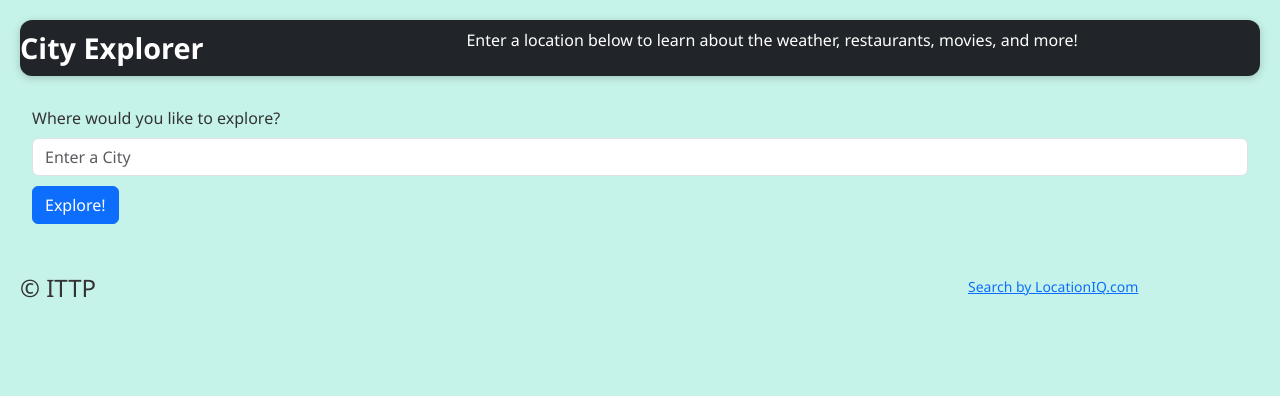
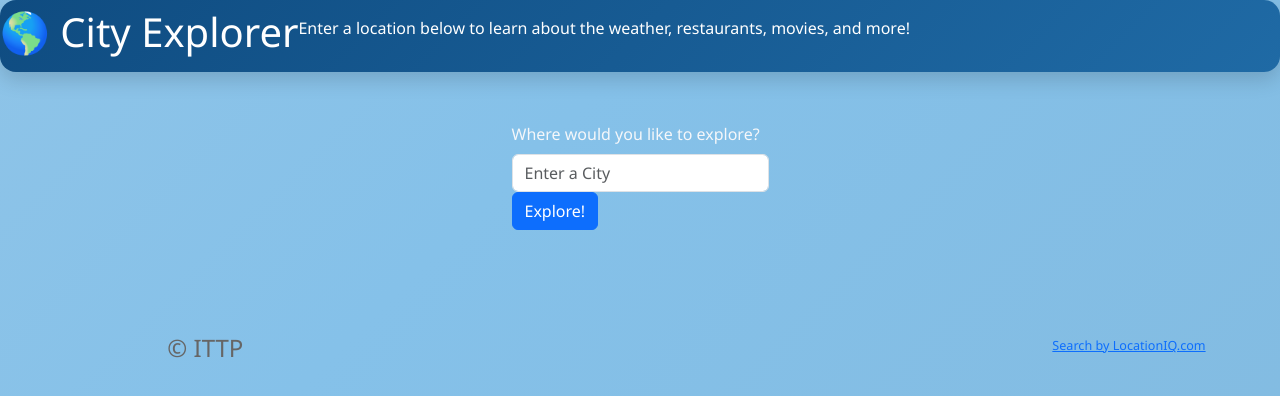
Before and after one commit to jtimm-gicw/city-explorer, a React (Vite) app: page / in a window 1280 px wide. Shown: the top 396 px of the page. Built offline with nearby package versions, Linux system fonts and the light colour scheme; no server answers.

Commit message:
added and updated weather, weatherday, and explore

```diff
--- a/src/App.jsx
+++ b/src/App.jsx
@@ -3,6 +3,7 @@ import Footer from './Footer';
 import Explore from './Explore';
 import './assets/css/app.css';
 import 'bootstrap/dist/css/bootstrap.min.css';
+
 
 function App() {
   return (
--- a/src/Header.jsx
+++ b/src/Header.jsx
@@ -4,7 +4,7 @@ function Header() {
   return (
     <header>
       <Navbar bg='dark' expand="lg">
-        <h1>City Explorer</h1>
+        <h1>🌎 City Explorer</h1>
         <p>Enter a location below to learn about the weather, restaurants, movies, and more!</p>
       </Navbar>
     </header>
--- /dev/null
+++ b/src/Movies.jsx
@@ -0,0 +1,28 @@
+// Lab 8: Create a Movies component to display movies
+
+export default function Movies({ movies = [] }) {
+  return (
+    <section className="movies-section">
+      <h2>Movies Related to This City</h2>
+
+      <div className="movies-container">
+        {movies.map((movie, index) => (
+          <div className="card" key={index}>
+            <h3>{movie.title || 'No Title Available'}</h3>
+
+            <img
+              src={movie.image_url}
+              alt={movie.title || 'movie poster'}
+            />
+
+            <p>{movie.overview}</p>
+
+            <p>⭐ {movie.average_votes}</p>
+            <p>Votes: {movie.total_votes}</p>
+            <p>Released: {movie.released_on}</p>
+          </div>
+        ))}
+      </div>
+    </section>
+  );
+}// Once complete, import and use this component in Explore.jsx, passing in the movies state as a prop.
--- a/src/Weather.jsx
+++ b/src/Weather.jsx
@@ -3,20 +3,21 @@ import 'bootstrap/dist/css/bootstrap.min.css';
 import { Container } from 'react-bootstrap';
 import WeatherDay from './WeatherDay';
 
+
 class Weather extends React.Component {
   render() {
+    console.log('WEATHER PROPS:', this.props.weather);
+
     return(
       <div id="weather">
-        <Container style={{ width: '18rem' }}>
-          <h3>Weather:</h3>
-          {this.props.weather.map((day, idx) => (
-            <WeatherDay
-              key={idx}
-              day={day.date}
-              description={day.description}
-            />
-          ))
-          }
+        <h2>5-Day Forecast</h2>
+        <Container>
+          <h3>Weather</h3>
+            <div className="weather-container">
+              {this.props.weather.map((day, index) => (
+            <WeatherDay key={index} day={day} />
+              ))}
+            </div>
         </Container>
       </div>
     );
--- a/src/WeatherDay.jsx
+++ b/src/WeatherDay.jsx
@@ -8,21 +8,28 @@ class WeatherDay extends React.Component {
     console.log('weather day', this.props);
 
       // BUILD THE WEATHER ICON URL
-    const iconUrl =
-      `https://www.weatherbit.io/static/img/icons/${this.props.day.icon}.png`;
+    // const iconUrl =
+    //   `https://www.weatherbit.io/static/img/icons/${this.props.day.icon}.png`;
 
     return(
-      <div id="weather">
-        <Card style={{ width: '18rem' }}>
-          <Card.Header>{this.props.day.time}</Card.Header>
-          <Card.Body>
-            {/* WEATHER ICON */}
+      <div className="weather-card-wrapper">
+        <Card style={{ width: '18rem' }} className="card">
+          <Card.Header>{this.props.day.day}</Card.Header>
+            <Card.Title>
+              {this.props.day.description}
+            </Card.Title>
+              <Card.Body>
+            <p>High: {this.props.day.maxTemp}°</p>
+            <p>Low: {this.props.day.minTemp}°</p>
+
+
+            {/* WEATHER ICON
             <img
               src={iconUrl}
               alt={this.props.day.forecast}
-            />
+            /> */}
             {/* FORECAST TEXT */}
-            <Card.Title>{this.props.day.forecast}</Card.Title>
+            {/* <Card.Title>{this.props.day.description}</Card.Title> */}
           </Card.Body>
         </Card>
       </div>
--- a/src/assets/css/app.css
+++ b/src/assets/css/app.css
@@ -1,108 +1,235 @@
-/* body{
-    padding: 20px;
-    background-color: rgb(243, 223, 198);
-    margin: auto;
-  }
+/* ===== GLOBAL ===== */
 
-.cardGroup {
-display:flex;
-justify-content: center;
+body {
+  margin: 0;
+  padding: 0;
+  min-height: 100vh;
+
+  font-family: 'Segoe UI', Tahoma, Geneva, Verdana, sans-serif;
+
+background: linear-gradient(
+  -45deg,
+  #7fb3d5,
+  #85c1e9,
+  #a9cce3,
+  #76a9c7
+);
+
+  background-size: 400% 400%;
+  animation: gradientShift 15s ease infinite;
+
+  color: #f5f7fa;
 }
 
-nav {
-color: white;
+/* Center entire app */
+.main-container {
+  width: 100%;
+  max-width: 1100px;
+
+  margin: 0 auto;
+
+  display: flex;
+  flex-direction: column;
+  align-items: center;
+
+  padding: 20px;
 }
 
-nav h1{
-width: 36%;
+/* background animation */
+@keyframes gradientShift {
+  0% { background-position: 0% 50%; }
+  50% { background-position: 100% 50%; }
+  100% { background-position: 0% 50%; }
 }
 
-#map{
-text-align: center;
-width: 100%
-} */
+/* ===== NAVBAR ===== */
 
-body {
+nav {
+  width: 100%;
+  background: linear-gradient(135deg, #0f4c81, #1f6aa5);
+  color: white;
+
   padding: 20px;
-  background-color: rgb(198, 243, 233);
-  margin: auto;
-  font-family: 'Segoe UI', Tahoma, Geneva, Verdana, sans-serif;
-  color: #333;
+  border-radius: 16px;
+
+  box-shadow: 0 8px 20px rgba(0, 0, 0, 0.15);
+
+  margin-bottom: 30px;
+  text-align: center;
 }
 
-/* Card group layout */
-.cardGroup {
+/* ===== SEARCH SECTION ===== */
+
+.search-container {
+  width: 100%;
+  background: white;
+
+  padding: 25px;
+  border-radius: 16px;
+
+  box-shadow: 0 4px 15px rgba(0, 0, 0, 0.08);
+
+  margin-bottom: 30px;
+
   display: flex;
   justify-content: center;
-  flex-wrap: wrap;
-  gap: 20px;
-  margin-top: 30px;
 }
 
-/* Navigation styles */
-nav {
-  background-color: #6c4f3d;
-  padding: 15px 20px;
-  border-radius: 12px;
-  color: white;
-  box-shadow: 0 2px 8px rgba(0, 0, 0, 0.2);
+/* ===== CITY INFO ===== */
+
+.city-info {
+  width: 100%;
+  text-align: center;
+
+  background: white;
+  padding: 20px;
+
+  border-radius: 16px;
+
+  box-shadow: 0 4px 15px rgba(0, 0, 0, 0.08);
+
   margin-bottom: 30px;
 }
 
-nav h1 {
-  margin: 0;
-  width: 36%;
-  font-size: 1.8rem;
-  font-weight: bold;
+/* ===== MAP ===== */
+
+#map {
+  width: 100%;
+  max-width: 1000px;
+
+  margin: 0 auto 40px auto;
+
+  border-radius: 20px;
+  overflow: hidden;
+
+  box-shadow: 0 10px 25px rgba(0, 0, 0, 0.15);
 }
 
-.btn, btn-primary {
-  margin-top: 10px;
+/* ===== WEATHER + MOVIES LAYOUT ===== */
+
+.weather-container {
+  width: 100%;
+  display: grid;
+  grid-template-columns: repeat(3, 1fr);
+  gap: 20px;
+  justify-items: center;
 }
-/* Map container */
-#map {
-  text-align: center;
+
+/* Make it responsive */
+@media (max-width: 992px) {
+  .weather-container {
+    grid-template-columns: repeat(2, 1fr);
+  }
+}
+@media (max-width: 600px) {
+  .weather-container {
+    grid-template-columns: 1fr;
+  }
+}
+/* Movie Container*/
+.movies-container {
   width: 100%;
-  max-width: 900px;
-  margin: 0 auto 40px auto;
-  border: 8px solid #7bb46f;
-  border-radius: 50px;
-  overflow: hidden;
-  box-shadow: 0 2px 12px rgba(0, 0, 0, 0.1);
+
+  display: grid;
+
+  grid-template-columns: repeat(3, 1fr); /* 3 columns */
+  gap: 20px;
+
+  justify-items: center;
+
+  margin-top: 20px;
   margin-bottom: 40px;
 }
-
-/* Optional: Style individual cards (if you have them) */
-.card {
-  background-color: white;
-  border-radius: 10px;
-  padding: 15px 20px;
-  box-shadow: 0 2px 10px rgba(0, 0, 0, 0.15);
-  min-width: 250px;
-  max-width: 300px;
-  flex: 1;
+/* Add this so it doesn’t break on smaller screens */
+@media (max-width: 992px) {
+  .movies-container {
+    grid-template-columns: repeat(2, 1fr); /* tablet = 2 columns */
+  }
+}
+@media (max-width: 600px) {
+  .movies-container {
+    grid-template-columns: 1fr; /* mobile = 1 column */
+  }
 }
 
-/* Add hover effect to cards */
+/* ===== CARDS ===== */
+
+.card {
+  border: none;
+  border-radius: 18px;
+
+  background: white;
+
+  box-shadow: 0 8px 18px rgba(0, 0, 0, 0.12);
+
+  transition: all 0.3s ease;
+
+  min-width: 260px;
+  max-width: 320px;
+
+  padding: 20px;
+  text-align: center;
+}
+
 .card:hover {
-  transform: scale(1.02);
-  transition: transform 0.2s ease;
-  background-color: #95d6f6;
+  transform: translateY(-6px);
+  box-shadow: 0 14px 25px rgba(0, 0, 0, 0.18);
 }
+
+/* ===== WEATHER CARDS (soft blue tint) ===== */
+
+#weather .card {
+  background: linear-gradient(180deg, #ffffff, #eaf6ff);
+}
+
+/* ===== MOVIE CARDS (soft purple tint) ===== */
+
+.movies-section .card {
+  background: linear-gradient(180deg, #ffffff, #f5eaff);
+}
+
+/* ===== WEATHER ICON ===== */
 
 #weather img {
   width: 80px;
+  margin: 10px auto;
+  display: block;
 }
 
-footer {
-  margin-top: 50px;
+/* ===== MOVIE POSTER ===== */
+
+.card img {
+  width: 100%;
+  border-radius: 12px;
+  object-fit: cover;
 }
 
-.weather-container {
-  display: flex;
-  flex-wrap: wrap;
-  justify-content: center;
-  gap: 20px;
-  margin-top: 30px;
-  margin-bottom: 50px;
+/* ===== HEADINGS ===== */
+
+h2 {
+  text-align: center;
+  margin: 40px 0 25px;
+
+  font-weight: 700;
+
+  color: #0f4c81;
 }
+
+/* ===== FOOTER ===== */
+
+footer {
+  text-align: center;
+  margin-top: 60px;
+
+  color: #666;
+  font-size: 0.9rem;
+}
+
+/* ===== RESPONSIVE ===== */
+
+@media (max-width: 768px) {
+  .card {
+    width: 100%;
+    max-width: 100%;
+  }
+}
```
Also changed, not shown: src/Explore.jsx (+44 -35 lines).
